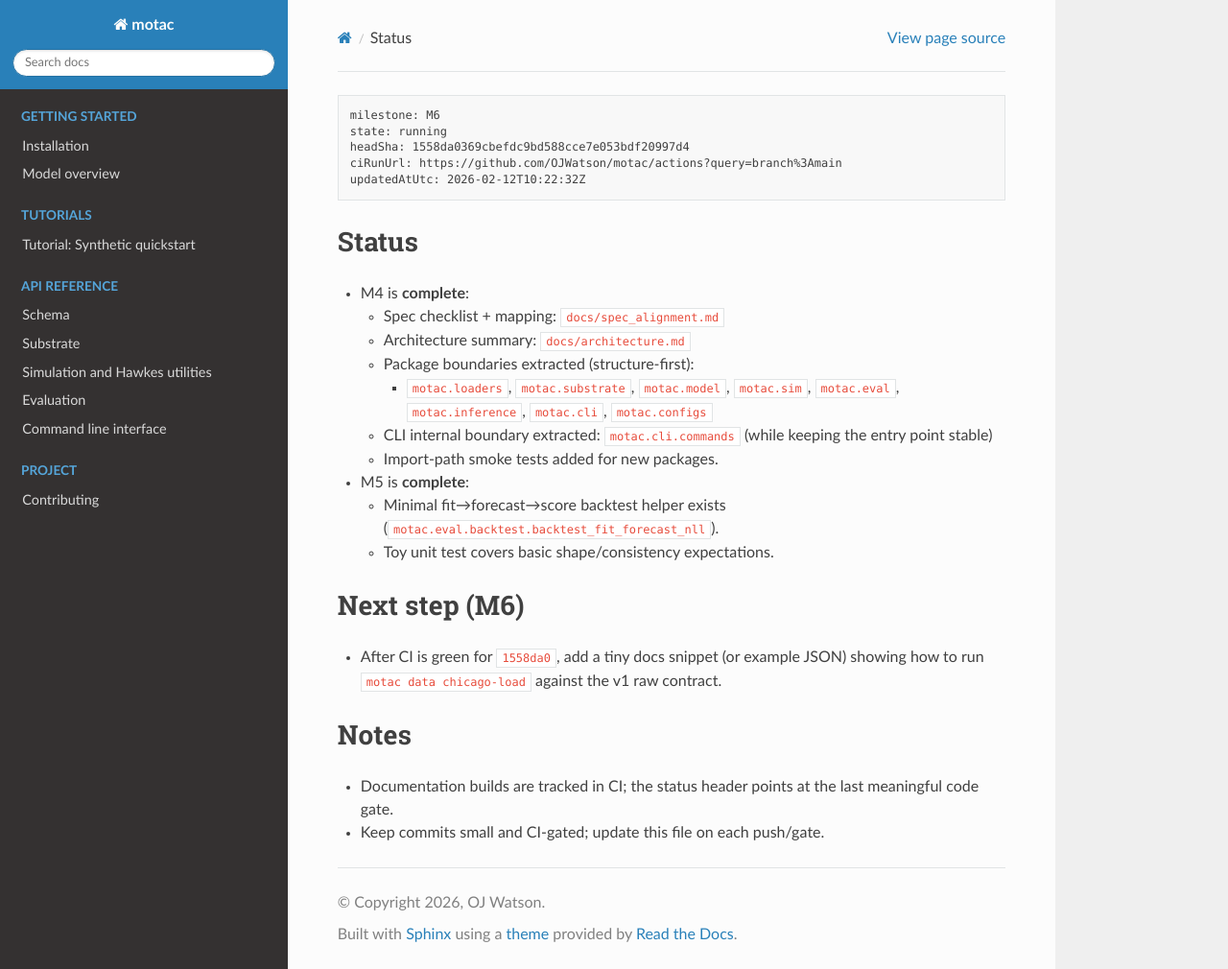
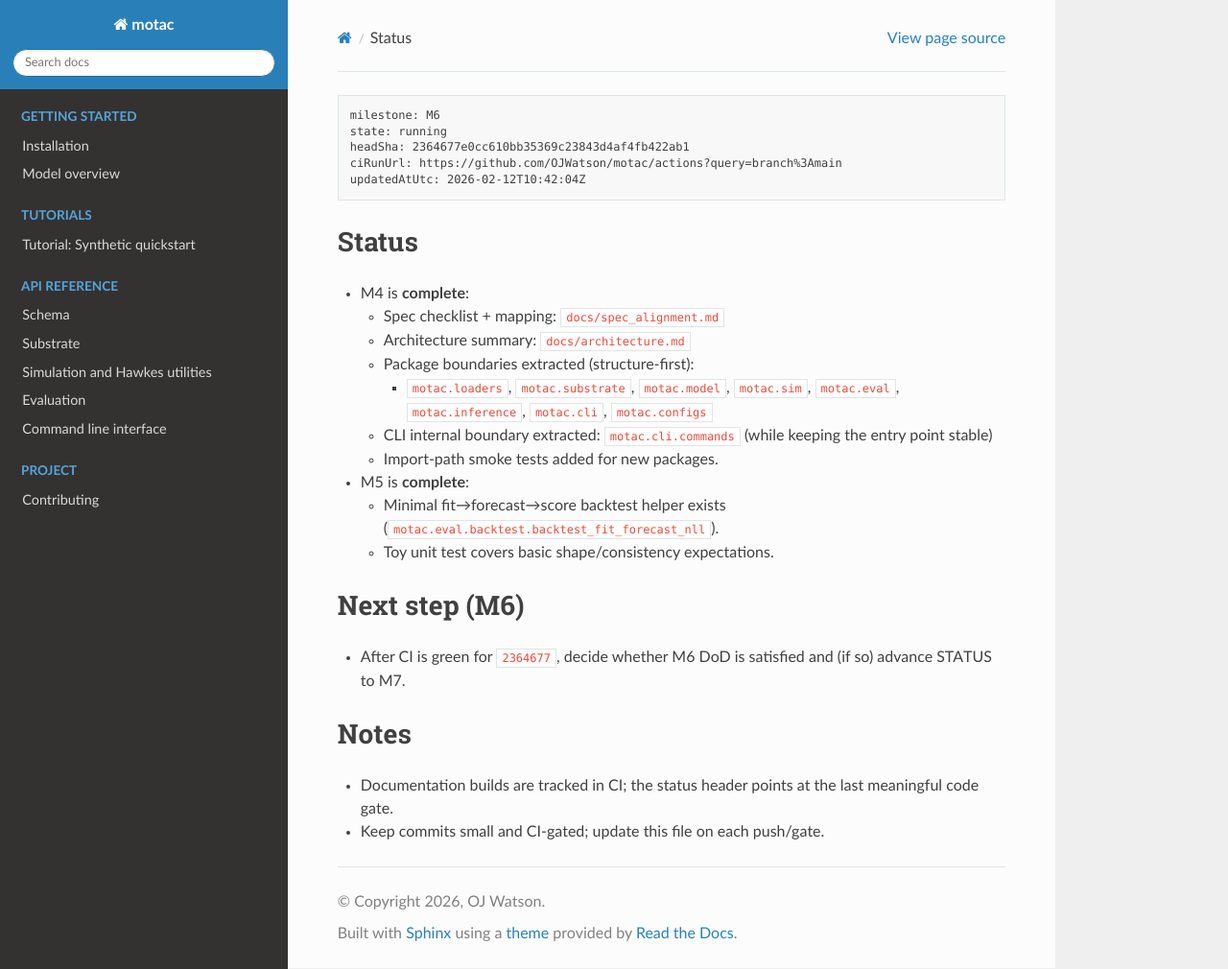
Before and after one commit to OJWatson/motac, a Sphinx documentation site: the page built from docs/STATUS.md, in a window 1280 px wide and 1010 px high. Shown: the whole window at 96% size. Built offline with Sphinx 7.4.7 and the Read the Docs theme 3.1.0, drawn with Linux system fonts in a browser that asks for light colours.

Commit message:
docs: update STATUS/WORKLOG after chicago CLI docs

````diff
--- a/docs/STATUS.md
+++ b/docs/STATUS.md
@@ -1,9 +1,9 @@
 ```pm-status
 milestone: M6
 state: running
-headSha: 1558da0369cbefdc9bd588cce7e053bdf20997d4
+headSha: 2364677e0cc610bb35369c23843d4af4fb422ab1
 ciRunUrl: https://github.com/OJWatson/motac/actions?query=branch%3Amain
-updatedAtUtc: 2026-02-12T10:22:32Z
+updatedAtUtc: 2026-02-12T10:42:04Z
 ```
 
 ## Status
@@ -20,7 +20,7 @@ updatedAtUtc: 2026-02-12T10:22:32Z
   - Toy unit test covers basic shape/consistency expectations.
 
 ## Next step (M6)
-- After CI is green for `1558da0`, add a tiny docs snippet (or example JSON) showing how to run `motac data chicago-load` against the v1 raw contract.
+- After CI is green for `2364677`, decide whether M6 DoD is satisfied and (if so) advance STATUS to M7.
 
 ## Notes
 - Documentation builds are tracked in CI; the status header points at the last meaningful code gate.
````
Also changed, not shown: docs/WORKLOG.md (+1 -0 lines).
